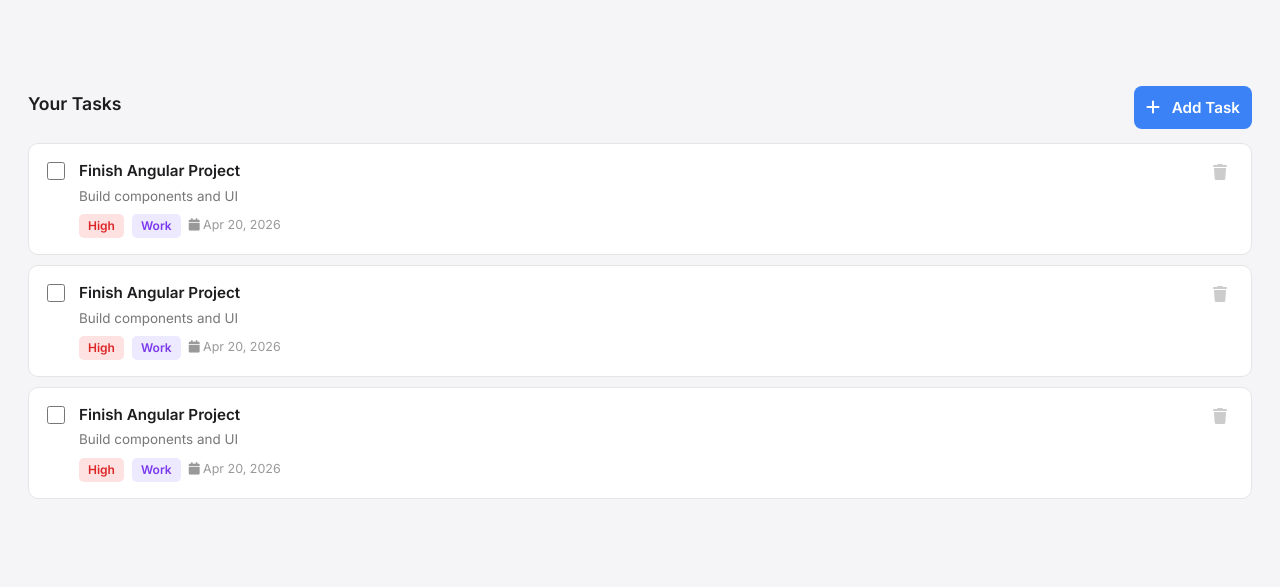
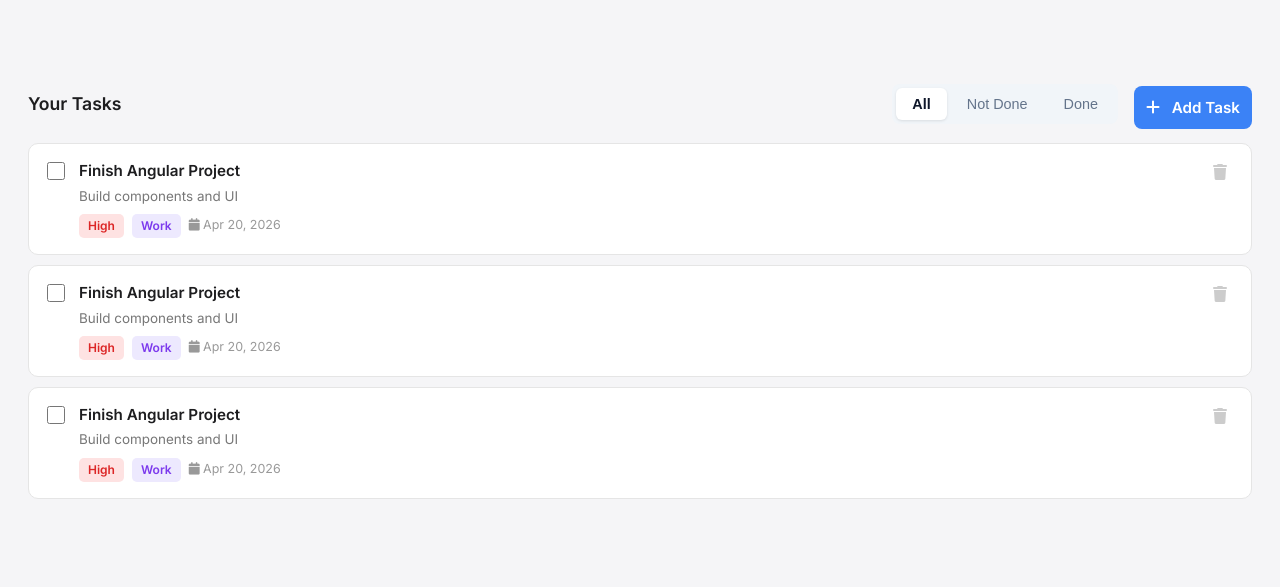
Before and after one commit to HassanAbdelhamed22/angular_taskManager, an Angular app: page / in a window 1280 px wide. Shown: the part 1159-1746 px from the top of the page. Built offline with nearby package versions, Linux system fonts and the light colour scheme.

Commit message:
feat: implement TaskList component with filterable Tabs functionality

```diff
--- /dev/null
+++ b/src/app/components/tabs/tabs.css
@@ -0,0 +1,30 @@
+.tabs {
+  display: flex;
+  background-color: #f1f5f9;
+  border-radius: 8px;
+  padding: 4px;
+  gap: 4px;
+}
+
+.tab-btn {
+  padding: 8px 16px;
+  border: none;
+  background: transparent;
+  color: #64748b;
+  font-size: 0.9rem;
+  font-weight: 500;
+  border-radius: 6px;
+  cursor: pointer;
+  transition: all 0.2s ease;
+}
+
+.tab-btn:hover {
+  color: #1e293b;
+}
+
+.tab-btn.active {
+  background-color: #ffffff;
+  color: #0f172a;
+  box-shadow: 0 1px 3px rgba(0, 0, 0, 0.1);
+  font-weight: 600;
+}
--- /dev/null
+++ b/src/app/components/tabs/tabs.html
@@ -0,0 +1,5 @@
+<div class="tabs">
+  <button class="tab-btn" [class.active]="currentFilter === 'all'" (click)="setFilter('all')">All</button>
+  <button class="tab-btn" [class.active]="currentFilter === 'not_done'" (click)="setFilter('not_done')">Not Done</button>
+  <button class="tab-btn" [class.active]="currentFilter === 'done'" (click)="setFilter('done')">Done</button>
+</div>
--- /dev/null
+++ b/src/app/components/tabs/tabs.ts
@@ -0,0 +1,16 @@
+import { Component, EventEmitter, Input, Output } from '@angular/core';
+
+@Component({
+  selector: 'app-tabs',
+  templateUrl: './tabs.html',
+  styleUrls: ['./tabs.css'],
+})
+export class TabsComponent {
+  @Input() currentFilter: 'all' | 'not_done' | 'done' = 'all';
+  @Output() filterChange = new EventEmitter<'all' | 'not_done' | 'done'>();
+
+  setFilter(filter: 'all' | 'not_done' | 'done') {
+    this.currentFilter = filter;
+    this.filterChange.emit(filter);
+  }
+}
--- a/src/app/components/taskList/taskList.css
+++ b/src/app/components/taskList/taskList.css
@@ -44,3 +44,9 @@
 .btn-add:active {
   background-color: #1d4ed8;
 }
+
+.header-actions {
+  display: flex;
+  align-items: center;
+  gap: 16px;
+}
--- a/src/app/components/taskList/taskList.html
+++ b/src/app/components/taskList/taskList.html
@@ -1,10 +1,19 @@
 <div class="task-list">
   <div class="list-header">
     <h2>Your Tasks</h2>
-    <button class="btn-add" type="button"><i class="fas fa-plus"></i> Add Task</button>
+    <div class="header-actions">
+      <app-tabs [currentFilter]="filter" (filterChange)="setFilter($event)"></app-tabs>
+      <button class="btn-add" type="button"><i class="fas fa-plus"></i> Add Task</button>
+    </div>
   </div>
 
-  <app-task-card></app-task-card>
-  <app-task-card></app-task-card>
-  <app-task-card></app-task-card>
+  @if (filter === 'all' || filter === 'not_done') {
+    <app-task-card></app-task-card>
+  }
+  @if (filter === 'all' || filter === 'done') {
+    <app-task-card></app-task-card>
+  }
+  @if (filter === 'all' || filter === 'not_done') {
+    <app-task-card></app-task-card>
+  }
 </div>
--- a/src/app/components/taskList/taskList.ts
+++ b/src/app/components/taskList/taskList.ts
@@ -1,10 +1,18 @@
 import { Component } from '@angular/core';
 import { TaskCardComponent } from '../taskCard/taskCard';
+import { TabsComponent } from '../tabs/tabs';
 
 @Component({
   selector: 'app-task-list',
-  imports: [TaskCardComponent],
+  imports: [TaskCardComponent, TabsComponent],
   templateUrl: './taskList.html',
   styleUrls: ['./taskList.css'],
 })
-export class TaskListComponent {}
+
+export class TaskListComponent {
+  filter: 'all' | 'not_done' | 'done' = 'all';
+
+  setFilter(newFilter: 'all' | 'not_done' | 'done') {
+    this.filter = newFilter;
+  }
+}
```
